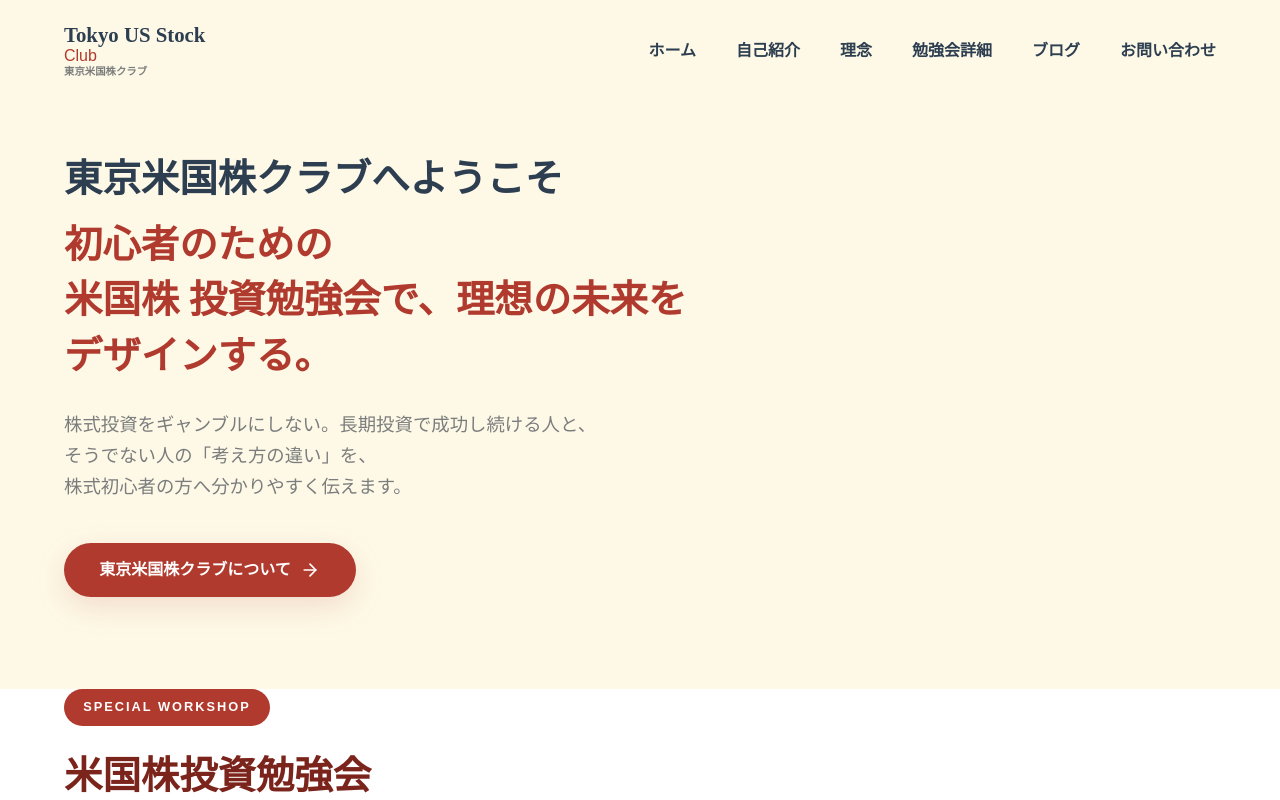
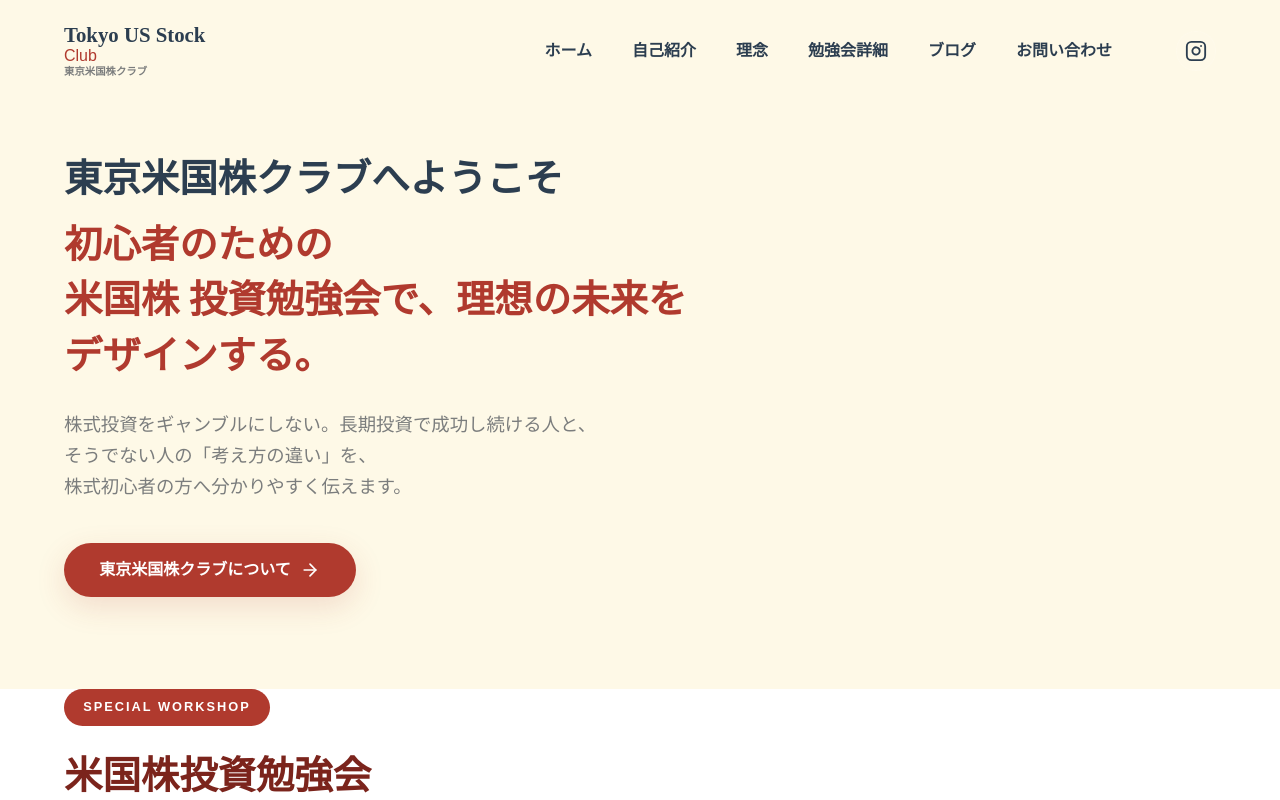
Before and after one commit to yutarotobioka0121-ship-it/tokyo-us-stock-site, a Next.js app: page / in a window 1280 px wide. Built offline with nearby package versions, Linux system fonts and the light colour scheme; no server answers; a web font is replaced by a local one.

Commit message:
feat: Instagramのアイコンボタンをヘッダーとフッターに追加

```diff
--- a/package.json
+++ b/package.json
@@ -12,7 +12,7 @@
     "@next/third-parties": "^16.2.6",
     "@notionhq/client": "^2.2.3",
     "dotenv": "^17.4.2",
-    "lucide-react": "^1.8.0",
+    "lucide-react": "^0.453.0",
     "microcms-js-sdk": "^3.4.0",
     "next": "16.2.4",
     "nodemailer": "^8.0.7",
--- a/src/app/globals.css
+++ b/src/app/globals.css
@@ -1502,3 +1502,69 @@ button {
     display: none !important;
   }
 }
+
+
+
+
+/* Social Icons */
+.social-icon-link {
+  display: flex;
+  align-items: center;
+  justify-content: center;
+  color: var(--text-main);
+  transition: all 0.3s ease;
+}
+
+.social-icon-link:hover {
+  color: var(--primary);
+  transform: translateY(-2px);
+}
+
+.desktop-nav .social-icon-link {
+  margin-left: 1.5rem;
+  padding: 0.5rem;
+  background: rgba(255, 255, 255, 0.05);
+  border-radius: 50%;
+  border: 1px solid rgba(255, 255, 255, 0.1);
+}
+
+.desktop-nav .social-icon-link:hover {
+  background: var(--primary);
+  color: white;
+  border-color: var(--primary);
+}
+
+.mobile-social-links {
+  margin-top: 2rem;
+  padding-top: 2rem;
+  border-top: 1px solid rgba(255, 255, 255, 0.1);
+}
+
+.mobile-social-links .social-icon-link {
+  gap: 1rem;
+  font-size: 1.2rem;
+  font-weight: 600;
+  justify-content: flex-start;
+  color: white;
+  padding: 1rem;
+  background: rgba(255, 255, 255, 0.05);
+  border-radius: 12px;
+}
+
+.footer-social {
+  display: flex;
+  gap: 1.2rem;
+  margin-top: 1.5rem;
+}
+
+.footer-social .social-icon-link {
+  color: var(--text-muted);
+  background: rgba(255, 255, 255, 0.05);
+  padding: 0.6rem;
+  border-radius: 50%;
+}
+
+.footer-social .social-icon-link:hover {
+  color: white;
+  background: var(--primary);
+}
--- a/src/components/Footer.tsx
+++ b/src/components/Footer.tsx
@@ -2,6 +2,7 @@
 
 import Link from 'next/link';
 import { useState } from 'react';
+import { Instagram } from 'lucide-react';
 
 export default function Footer() {
   const currentYear = new Date().getFullYear();
@@ -17,9 +18,13 @@ export default function Footer() {
             <span className="logo-sub">東京米国株クラブ</span>
           </Link>
           <p className="footer-desc">
-            5年で1300%以上の実績に基づいた、米国株長期投資の知見を共有するコミュニティ。
             投資をギャンブルにしない、本質的な考え方を初心者の方へ。
           </p>
+          <div className="footer-social">
+            <a href="#" target="_blank" rel="noopener noreferrer" className="social-icon-link" aria-label="Instagram">
+              <Instagram size={24} />
+            </a>
+          </div>
         </div>
 
         <div className="footer-links">
--- a/src/components/Header.tsx
+++ b/src/components/Header.tsx
@@ -1,7 +1,7 @@
 "use client";
 
 import Link from 'next/link';
-import { Menu, X } from 'lucide-react';
+import { Menu, X, Instagram } from 'lucide-react';
 import { useState, useEffect } from 'react';
 
 export default function Header() {
@@ -33,6 +33,9 @@ export default function Header() {
           <Link href="/seminar" className="nav-link">勉強会詳細</Link>
           <Link href="/blog" className="nav-link">ブログ</Link>
           <Link href="/contact" className="nav-link">お問い合わせ</Link>
+          <a href="#" target="_blank" rel="noopener noreferrer" className="social-icon-link" aria-label="Instagram">
+            <Instagram size={22} />
+          </a>
         </nav>
 
         {/* Mobile Toggle */}
@@ -50,6 +53,11 @@ export default function Header() {
           <Link href="/seminar" className="nav-link" onClick={() => setIsOpen(false)}>勉強会詳細</Link>
           <Link href="/blog" className="nav-link" onClick={() => setIsOpen(false)}>ブログ</Link>
           <Link href="/contact" className="nav-link" onClick={() => setIsOpen(false)}>お問い合わせ</Link>
+          <div className="mobile-social-links">
+            <a href="#" target="_blank" rel="noopener noreferrer" className="social-icon-link" onClick={() => setIsOpen(false)}>
+              <Instagram size={28} /> <span>Instagram</span>
+            </a>
+          </div>
         </nav>
       </div>
     </header>
```
Also changed, not shown: 1 other file (tests, documents, lock files or other folders).
